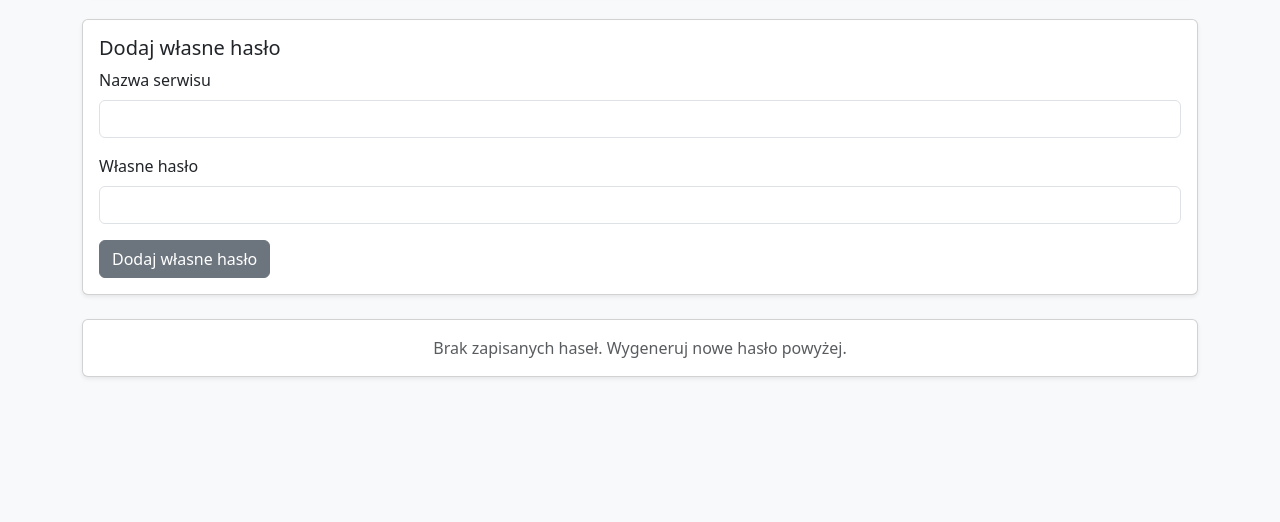
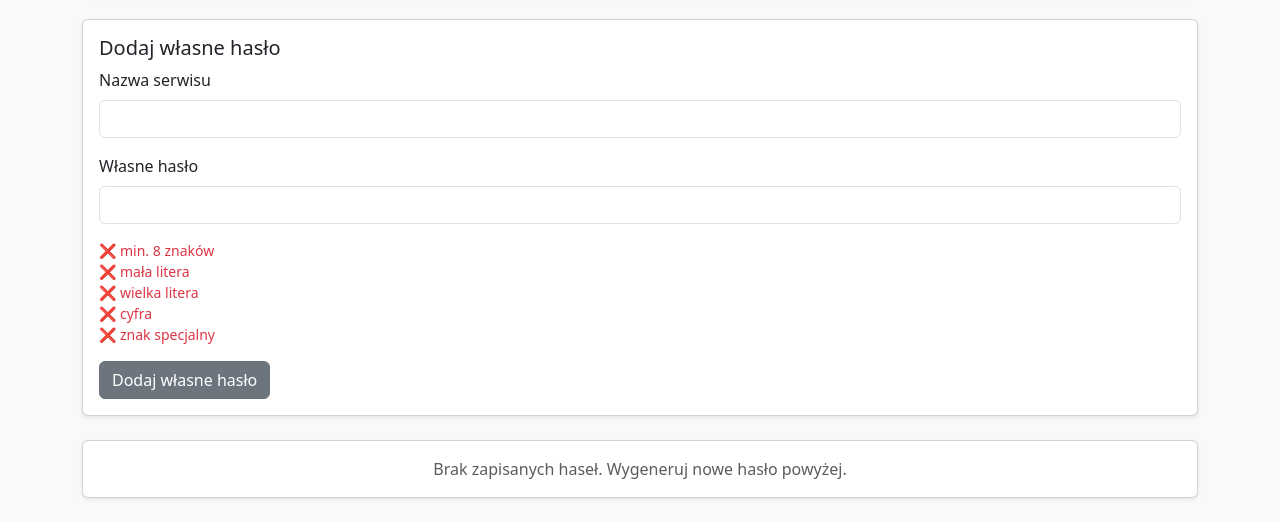
Before and after one commit to Sochman/Password_Manager, a Flask app: page /dashboard in a window 1280 px wide. Shown: the part 385-907 px from the top of the page. Before the commit the page ends 763 px from the top, so only its background shows below. Run offline with Flask 3, Linux system fonts and the light colour scheme; the visitor is signed in with stand-in values (Sample User, id 1); data comes from the database, SQL or seed files in the repository; data that the repository does not hold is empty; parts of the project's set-up code (start-up, migrations or seed data) failed here and were passed over.

Commit message:
dynamiczne sprawdzanie hasla na frontend

```diff
--- a/templates/dashboard.html
+++ b/templates/dashboard.html
@@ -71,6 +71,13 @@
           {% endfor %}
         {% endif %}
       </div>
+      <ul id="password-requirements" class="list-unstyled small mt-2">
+        <li id="len" class="text-danger"><span class="me-1" data-icon>❌</span>min. 8 znaków</li>
+        <li id="lower" class="text-danger"><span class="me-1" data-icon>❌</span>mała litera</li>
+        <li id="upper" class="text-danger"><span class="me-1" data-icon>❌</span>wielka litera</li>
+        <li id="digit" class="text-danger"><span class="me-1" data-icon>❌</span>cyfra</li>
+        <li id="special" class="text-danger"><span class="me-1" data-icon>❌</span>znak specjalny</li>
+      </ul>
       {{ manual_form.submit(class="btn btn-secondary") }}
     </form>
   </div>
@@ -144,6 +151,33 @@
     });
   });
 </script>
+
+<script>
+  const passwordField = document.querySelector('input[name="password"]');
+  const rules = {
+    len: val => val.length >= 8,
+    lower: val => /[a-z]/.test(val),
+    upper: val => /[A-Z]/.test(val),
+    digit: val => /\d/.test(val),
+    special: val => /[^\w\s]/.test(val)
+  };
+
+  if (passwordField) {
+    passwordField.addEventListener('input', () => {
+      const val = passwordField.value;
+      for (const [id, test] of Object.entries(rules)) {
+        const li = document.getElementById(id);
+        const icon = li.querySelector('[data-icon]');
+        const passed = test(val);
+        li.classList.toggle('text-success', passed);
+        li.classList.toggle('text-danger', !passed);
+        icon.textContent = passed ? '✅' : '❌';
+      }
+    });
+  }
+</script>
+
+
 {% else %}
 <div class="card shadow-sm">
   <div class="card-body">
```
